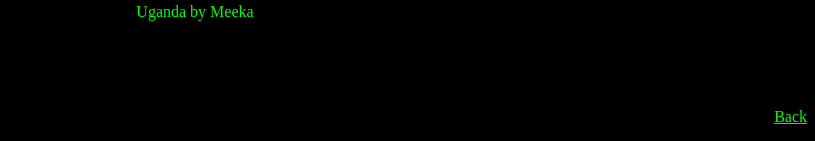
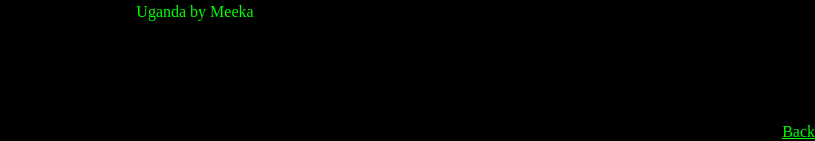
Before and after one commit to LunarTiger/AltspaceVR, a Jekyll site: the page teleportHub/index.html, which Jekyll copies as it is, in a window 1280 px wide. Shown: the part 759-900 px from the top of the page, without its empty margins (465-1280 px from the left). Built offline with Jekyll 4.4.1, drawn with Linux system fonts in a browser that asks for light colours.

Commit message:
Update index.html

```diff
--- a/teleportHub/index.html
+++ b/teleportHub/index.html
@@ -3,7 +3,7 @@
 	<head>
 		<style>
 			body {text-align:center;background-color: #000000;color: #00ff00;}
-			footer {text-align:right;background-color: #000000;color: #00ff00;}
+			footer {position: fixed;left: 0;bottom: 0;width: 100%;text-align:right;background-color: #000000;color: #00ff00;}
 			ul {list-style-type:none;}
 			a:link {color: #00ff00;}
 			a:visited {color: #008900;}
@@ -44,7 +44,6 @@
 		</ul>
 	</body>
 	<footer>
-		<hr style="height:50px; visibility:hidden;" />
 		<a href="https://lunartiger.github.io/AltspaceVR">Back</a>
 	</footer>
 </html>
```
